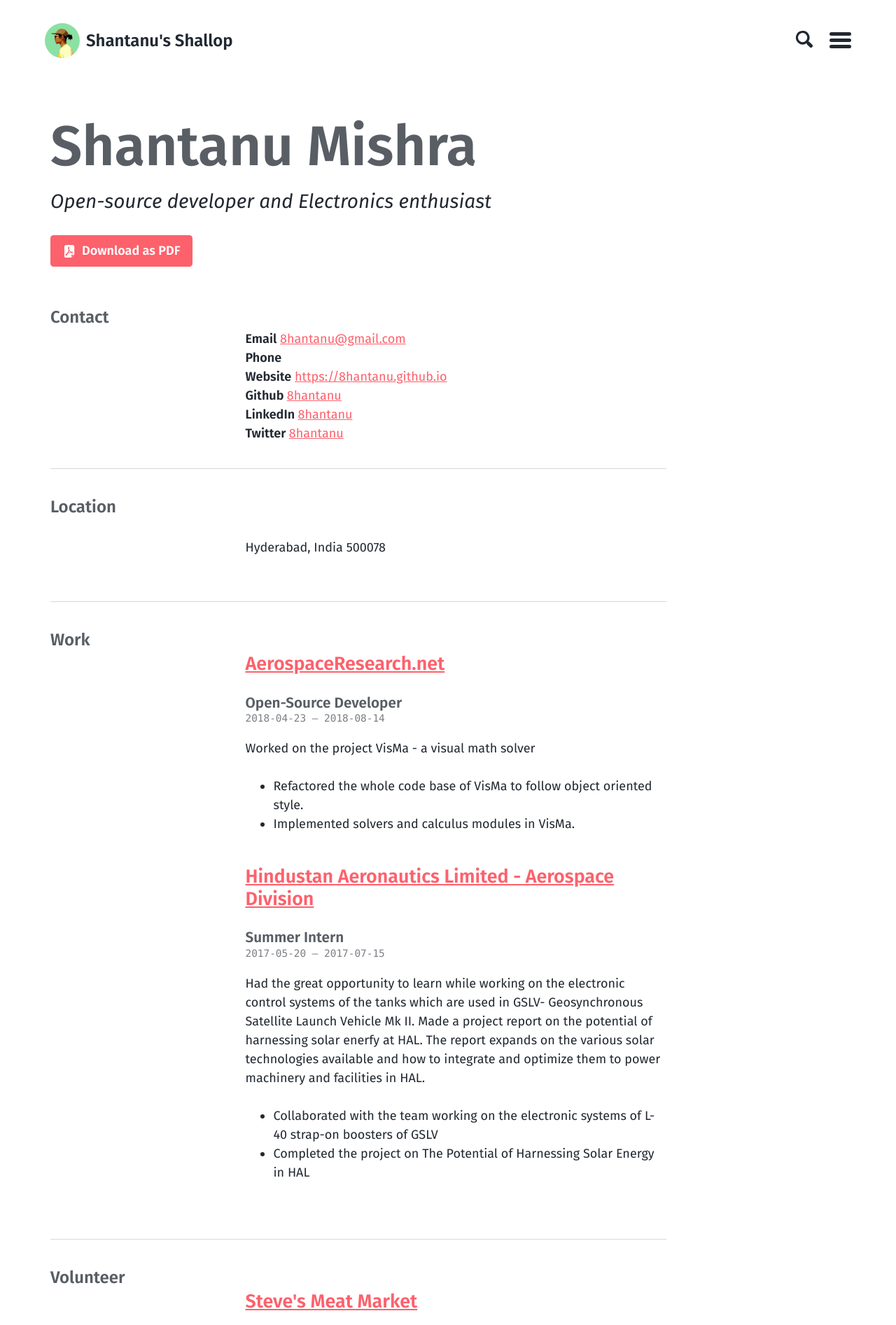
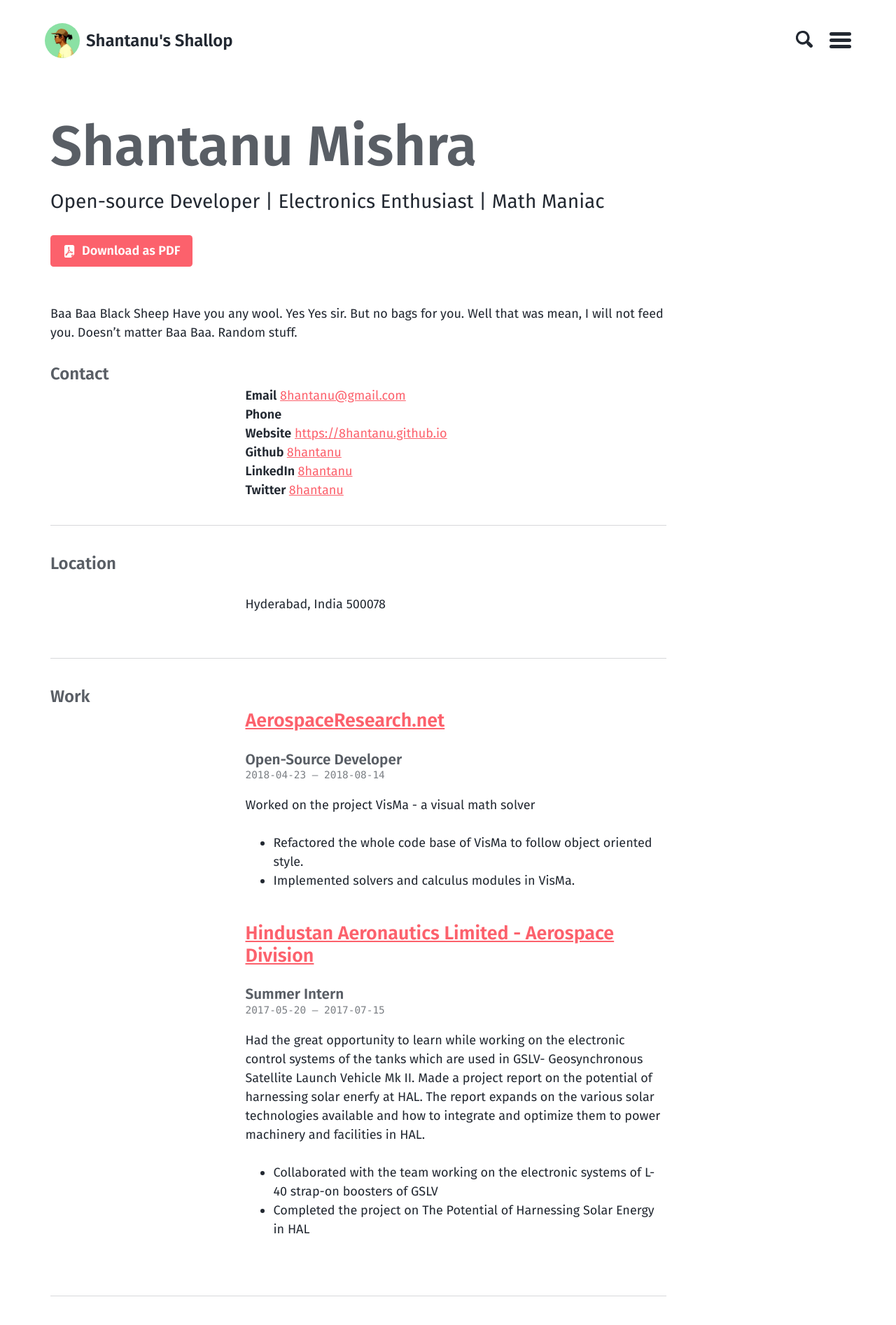
Before and after one commit to asifsadek/8hantanu.github.io, a Jekyll site: the page built from cv.md, in a window 1280 px wide. Shown: the top 1893 px of the page at 70% size. Built offline with Jekyll 4.4.1, drawn with Linux system fonts in a browser that asks for light colours; some of the changed text lies outside the part shown.

Commit message:
Changed styles Reorganized nav menu

```diff
--- a/_data/cv.json
+++ b/_data/cv.json
@@ -1,12 +1,12 @@
 {
   "basics": {
     "name": "Shantanu Mishra",
-    "label": "Open-source developer and Electronics enthusiast",
+    "label": "Open-source Developer &#124; Electronics Enthusiast &#124; Math Maniac",
     "picture": "",
     "email": "8hantanu@gmail.com",
     "phone": "",
     "website": "https://8hantanu.github.io",
-    "summary": "",
+    "summary": "Baa Baa Black Sheep Have you any wool. Yes Yes sir. But no bags for you. Well that was mean, I will not feed you. Doesn't matter Baa Baa. Random stuff.",
     "location": {
       "address": "",
       "postalCode": "500078",
--- a/_data/theme.yml
+++ b/_data/theme.yml
@@ -35,8 +35,8 @@ google_fonts:
 
 navigation_pages:
   - posts.md
+  - categories.md
+  - tags.md
   - projects.md
   - cv.md
-  - categories.md
-  - tags.md
   - about.md
--- a/_layouts/cv.html
+++ b/_layouts/cv.html
@@ -22,7 +22,5 @@ layout: default
         {% include cv/references.html %}
       </div>
     </div>
-
-    {% include footer.html %}
   </div>
 </main>
--- a/_sass/basically-basic/_intro.scss
+++ b/_sass/basically-basic/_intro.scss
@@ -47,7 +47,7 @@
 
 .intro-subtitle {
   @include fluid-type($min-vw, $max-vw, 18px, 28px);
-  font-style: italic;
+  font-style: bold;
 }
 
 .intro-actions {
--- a/docs/_config.yml
+++ b/docs/_config.yml
@@ -58,7 +58,7 @@ sass:
 
 # Outputting
 permalink: /:categories/:title/
-timezone: America/New_York # http://en.wikipedia.org/wiki/List_of_tz_database_time_zones
+timezone: Asia/Calcutta # http://en.wikipedia.org/wiki/List_of_tz_database_time_zones
 
 # Plugins
 plugins: # previously gems
```
Also changed, not shown: markup.md (deleted, +0 -8 lines).
